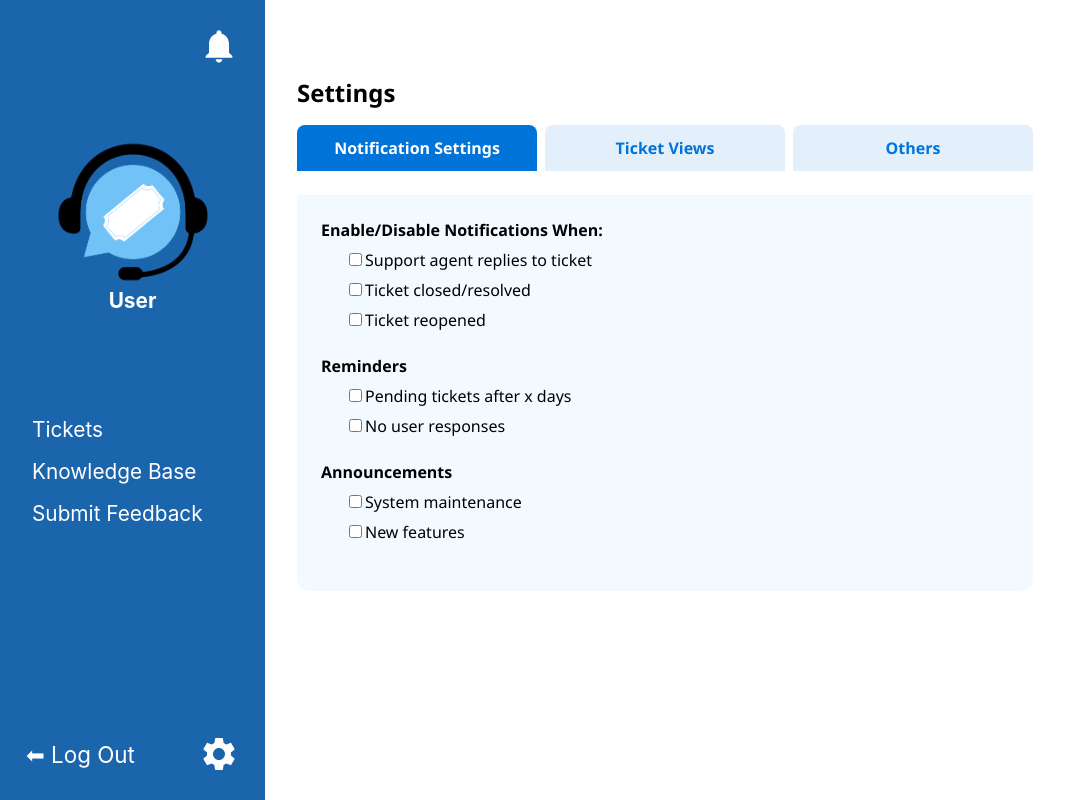
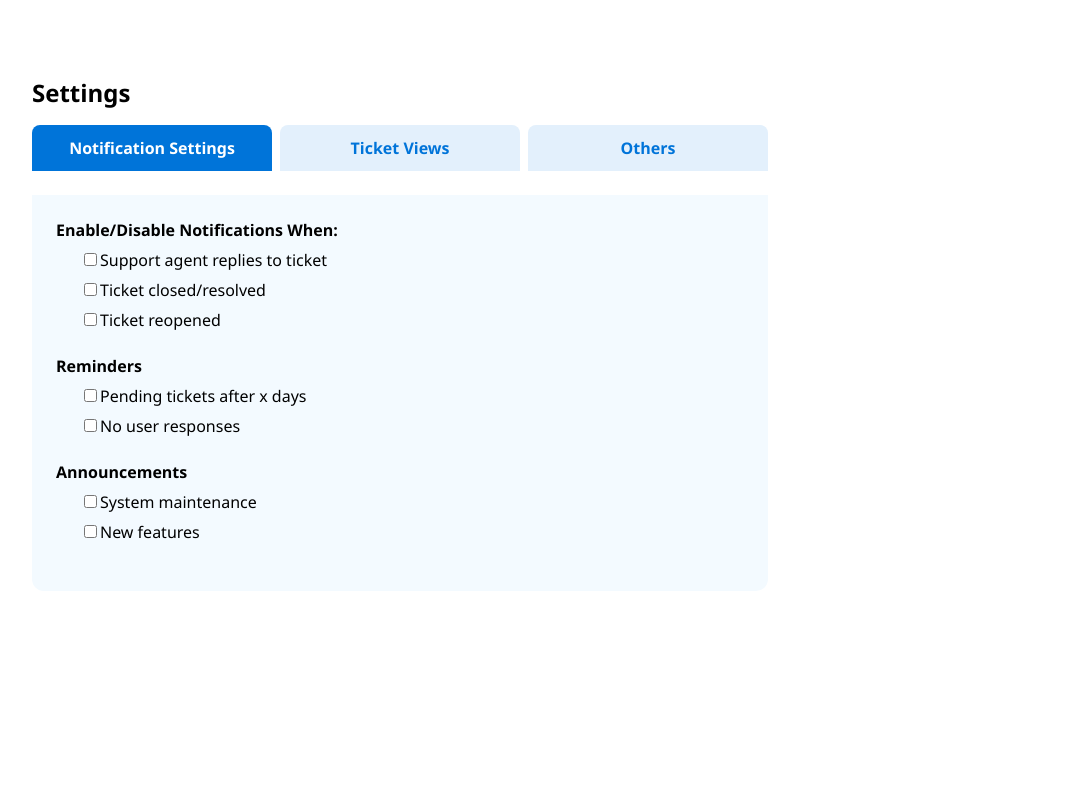
Before and after one commit to hpacatang/CacheFlow_TicketSystem, a React app: page /settings in a window 1280 px wide. Shown: the whole page, without its empty margins (0-1070 px from the left). Built offline with nearby package versions, Linux system fonts and the light colour scheme.

Commit message:
added dynamic sidebar to settings

```diff
--- a/src/views/containers/Settings/settings.tsx
+++ b/src/views/containers/Settings/settings.tsx
@@ -2,6 +2,7 @@ import React, { useState } from 'react';
 import './settings.css';
 import { UserSidebar } from '../../components/Sidebars/UserSidebar';
 import { AgentSidebar } from '../../components/Sidebars/AgentSidebar';
+import { AdminSidebar } from '../../components/Sidebars/AdminSidebar';
 
 const TABS = [
   { label: 'Notification Settings' },
@@ -10,10 +11,11 @@ const TABS = [
 ];
 
 interface SettingsProps {
-  role: 'user' | 'agent';
+  role?: 'user' | 'agent' | 'admin'; //optional for now
 }
 
 export const Settings: React.FC<SettingsProps> = ({ role }) => {
+  const sidebarRole = (localStorage.getItem('userRole')); //use local storage to get role
   const [activeTab, setActiveTab] = useState(0);
 
   const [darkMode, setDarkMode] = useState(false);
@@ -46,8 +48,9 @@ export const Settings: React.FC<SettingsProps> = ({ role }) => {
 
   return (
     <div style={{ display: 'flex', minHeight: '100vh' }}>
-      {role === 'user' && <UserSidebar />}
-      {role === 'agent' && <AgentSidebar />}
+      {sidebarRole === 'user' && <UserSidebar />}
+      {sidebarRole === 'agent' && <AgentSidebar />}
+      {sidebarRole === 'admin' && <AdminSidebar />}
       <div style={{ flex: 1 }}>
         <div className="settings-container">
           <h2>Settings</h2>
```
